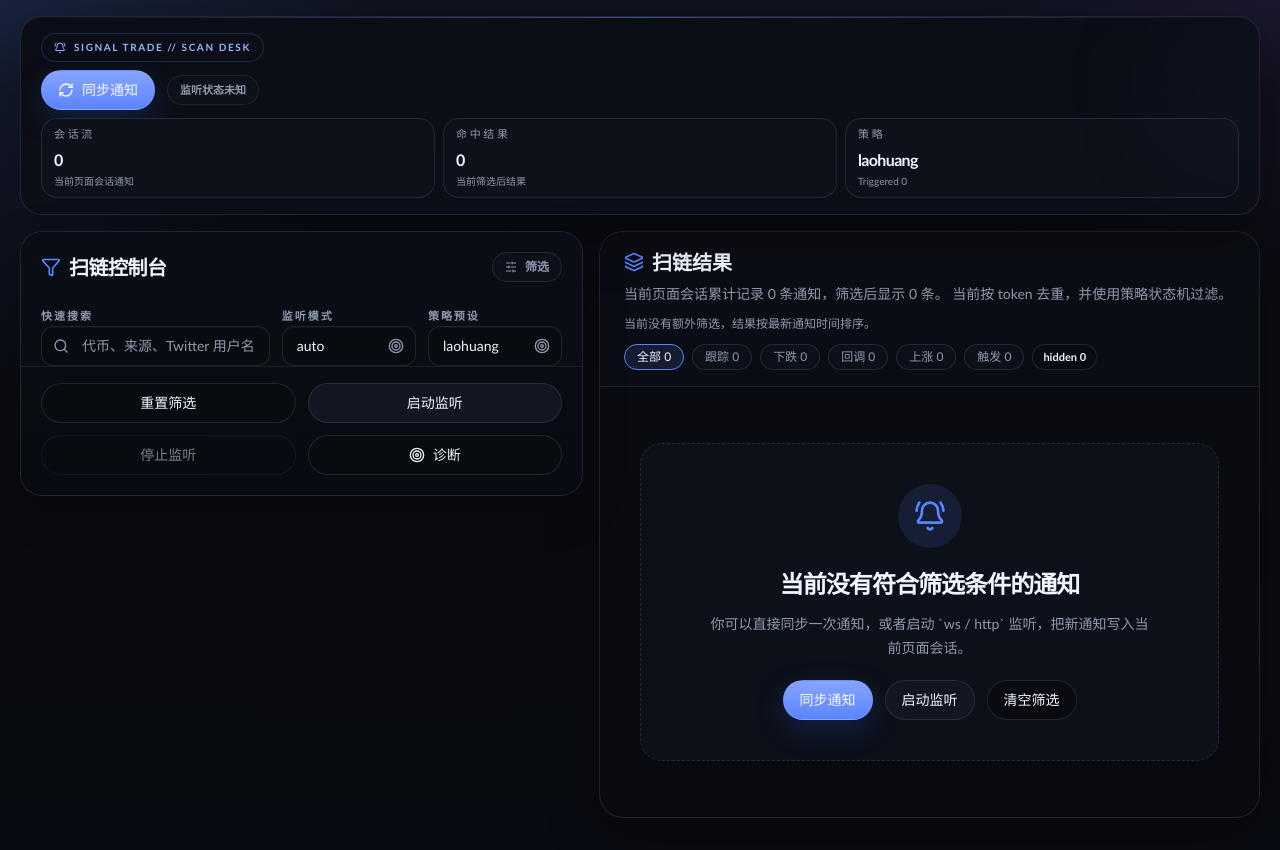
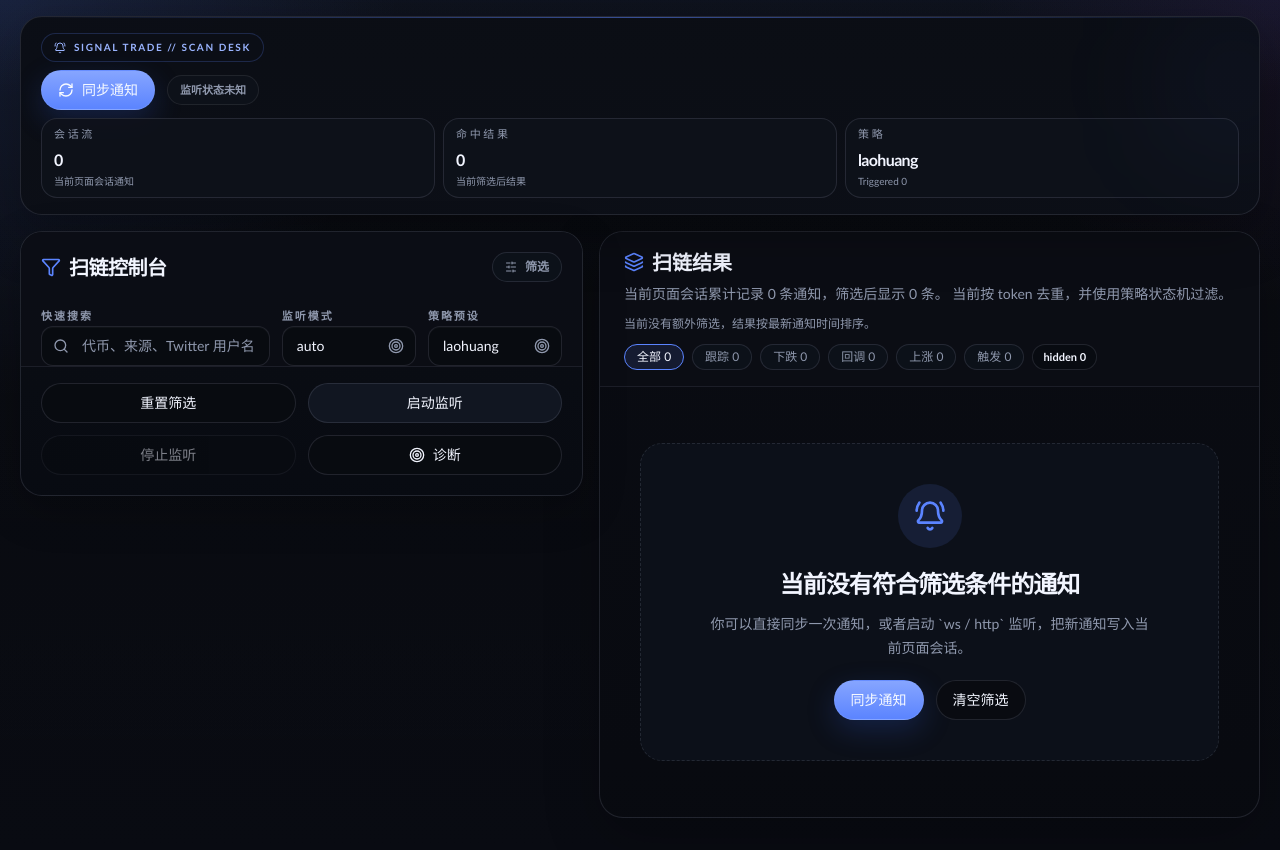
Before and after one commit to spencer17x/dev-labs, a Next.js app in the folder apps/signal-trade/: page / in a window 1280 px wide. Built offline with nearby package versions, Linux system fonts and the light colour scheme.

Commit message:
fix(signal-trade): remove duplicate 启动监听 button from empty state

```diff
--- a/apps/signal-trade/components/dashboard/signal-trade-dashboard.tsx
+++ b/apps/signal-trade/components/dashboard/signal-trade-dashboard.tsx
@@ -1907,15 +1907,7 @@ export function SignalTradeDashboard({
               ) : (
                 <EmptyState
                   activeFilterCount={activeFilterChips.length}
-                  isWatchRunning={Boolean(watchRuntime?.running)}
-                  onOpenWatchTab={() => {
-                    setFilterDialogTab(activeFilterChips.length > 0 ? 'basic' : 'watch');
-                    setAdvancedOpen(true);
-                  }}
                   onResetFilters={resetFilters}
-                  onStartWatch={() => {
-                    void startWatch();
-                  }}
                   onSync={() => {
                     void syncNotifications();
                   }}
@@ -2373,17 +2365,11 @@ function TokenAvatar({
 
 function EmptyState({
   activeFilterCount,
-  isWatchRunning,
-  onOpenWatchTab,
   onResetFilters,
-  onStartWatch,
   onSync,
 }: {
   activeFilterCount: number;
-  isWatchRunning: boolean;
-  onOpenWatchTab: () => void;
   onResetFilters: () => void;
-  onStartWatch: () => void;
   onSync: () => void;
 }): JSX.Element {
   return (
@@ -2403,13 +2389,6 @@ function EmptyState({
         <div className="mt-5 flex flex-wrap justify-center gap-3">
           <Button className="rounded-full" onClick={onSync}>
             同步通知
-          </Button>
-          <Button
-            className="rounded-full"
-            variant="secondary"
-            onClick={isWatchRunning ? onOpenWatchTab : onStartWatch}
-          >
-            {isWatchRunning ? '查看监听设置' : '启动监听'}
           </Button>
           <Button className="rounded-full" variant="outline" onClick={onResetFilters}>
             清空筛选
```
